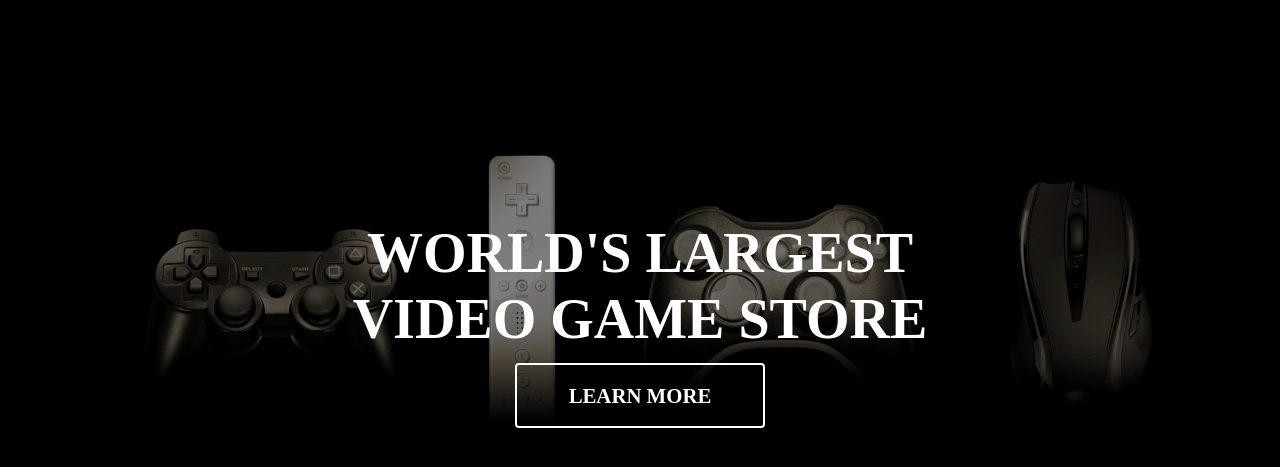
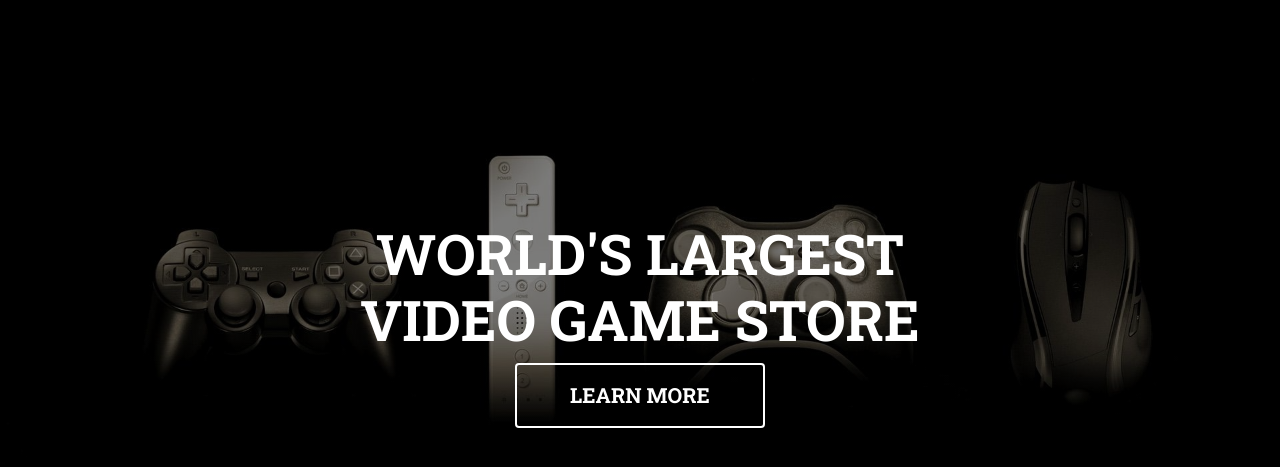
Before and after one commit to IonatanSala/eCommerceProject, a website: page app/index.html in a window 1280 px wide. Shown: the part 71-538 px from the top of the page. Drawn offline with nearby package versions, Linux system fonts and the light colour scheme.

Commit message:
modified fonts

```diff
--- a/app/css/main.css
+++ b/app/css/main.css
@@ -6,11 +6,14 @@
 	margin: 0;
 	padding: 0;
 
+
 }
 
 p, li {
 	font-family: 'Roboto', 'Helvetica-Neue';
 }
+
+
 
 html, body {
 	height: 100%;
@@ -182,7 +185,7 @@ section.landing div.jumbotron div {
 	align-items: center;
 }
 section.landing div.jumbotron div h2, section.landing div.jumbotron div h3 {
-
+	font-family: 'Roboto Slab', 'Helvetica-Neue';
 	color: #fff;
 	font-size: 3.5em;
 	text-transform: uppercase;
@@ -191,6 +194,7 @@ section.landing div.jumbotron div h2, section.landing div.jumbotron div h3 {
 }
 
 section.landing div.jumbotron div button {
+	font-family: 'Roboto Slab', 'Helvetica-Neue';
 	margin-top: 20px;
 	width: 250px;
 	height: 65px;
@@ -207,5 +211,6 @@ section.landing div.jumbotron div button {
 
 section.landing div.jumbotron div button:hover {
 	border: 2px solid HSLA(0, 69%, 59%, 1);
+	color: #ddd;
 
 }
```
